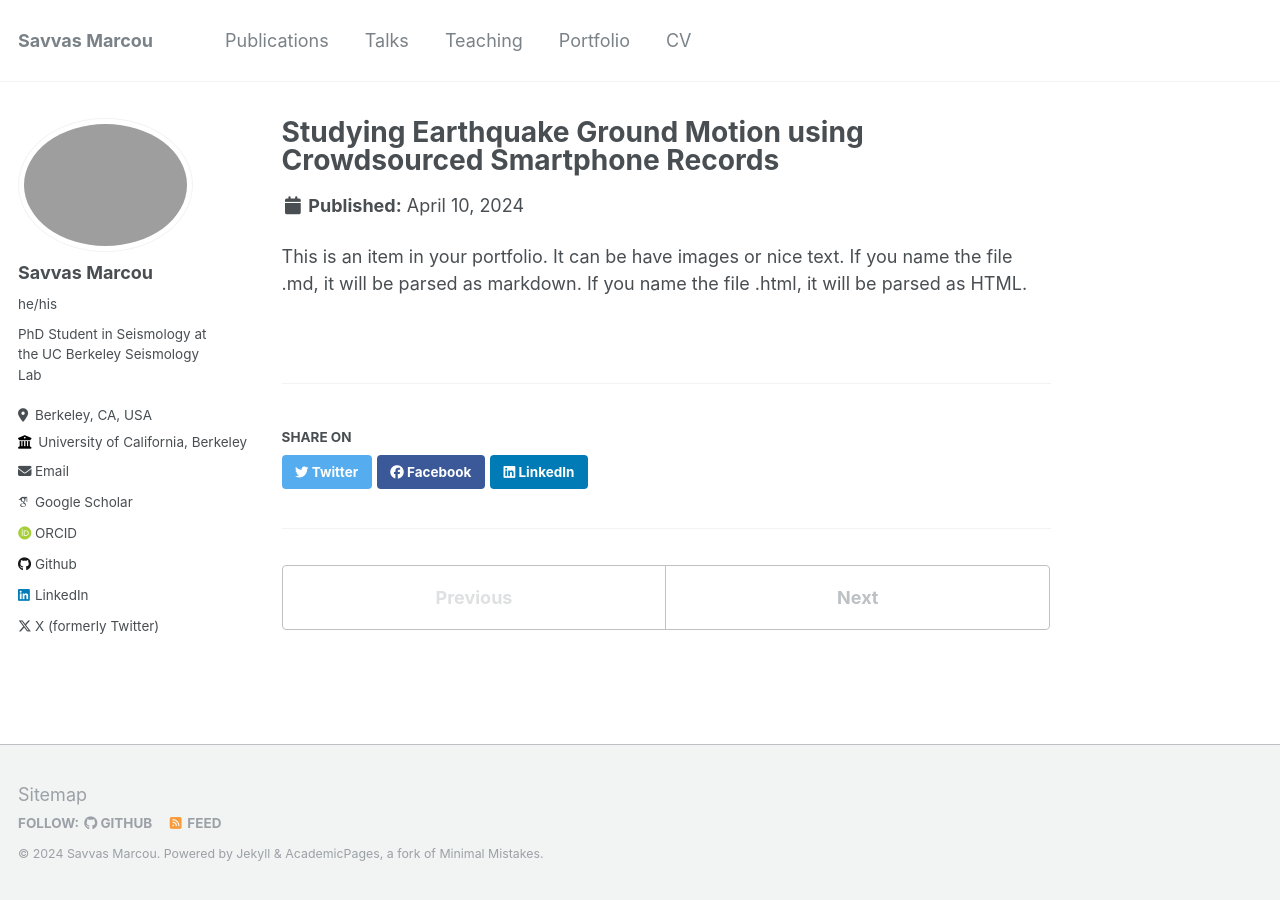
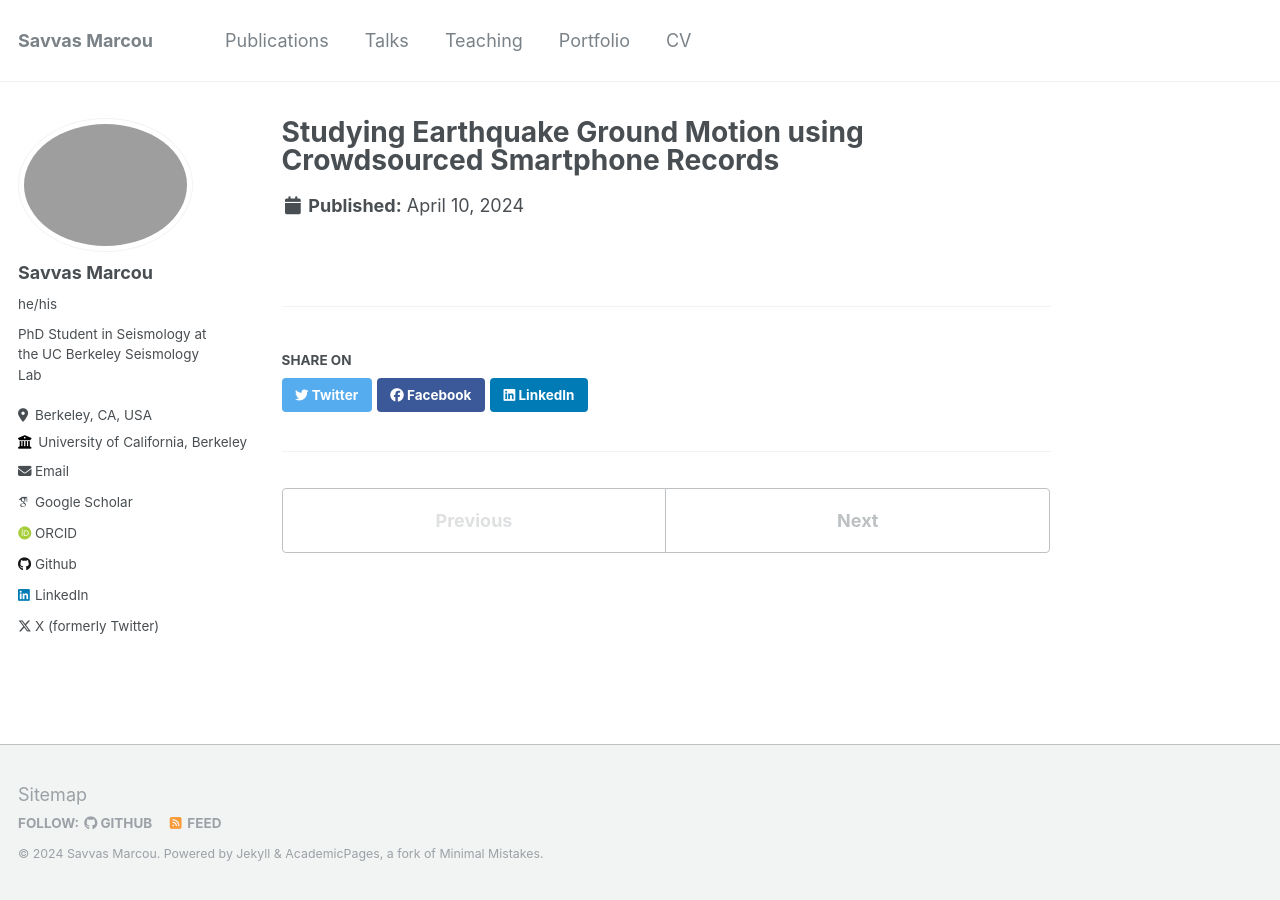
Before and after one commit to seismo-savi/seismo-savi.github.io, a Jekyll site: the page built from _portfolio/myshake_gm.md, in a window 1280 px wide. Built offline with Jekyll 4.4.1, drawn with Linux system fonts in a browser that asks for light colours; some web fonts are replaced.

Commit message:
Update and rename portfolio-1.md to myshake_gm.md

```diff
--- a/_portfolio/portfolio-1.md
+++ b/_portfolio/myshake_gm.md
@@ -3,5 +3,3 @@
 excerpt: "Building and deploying a ground motion model using MyShake records 1<br/><img src='/images/500x300.png'>"
 collection: portfolio
 ---
-
-This is an item in your portfolio. It can be have images or nice text. If you name the file .md, it will be parsed as markdown. If you name the file .html, it will be parsed as HTML.
```
